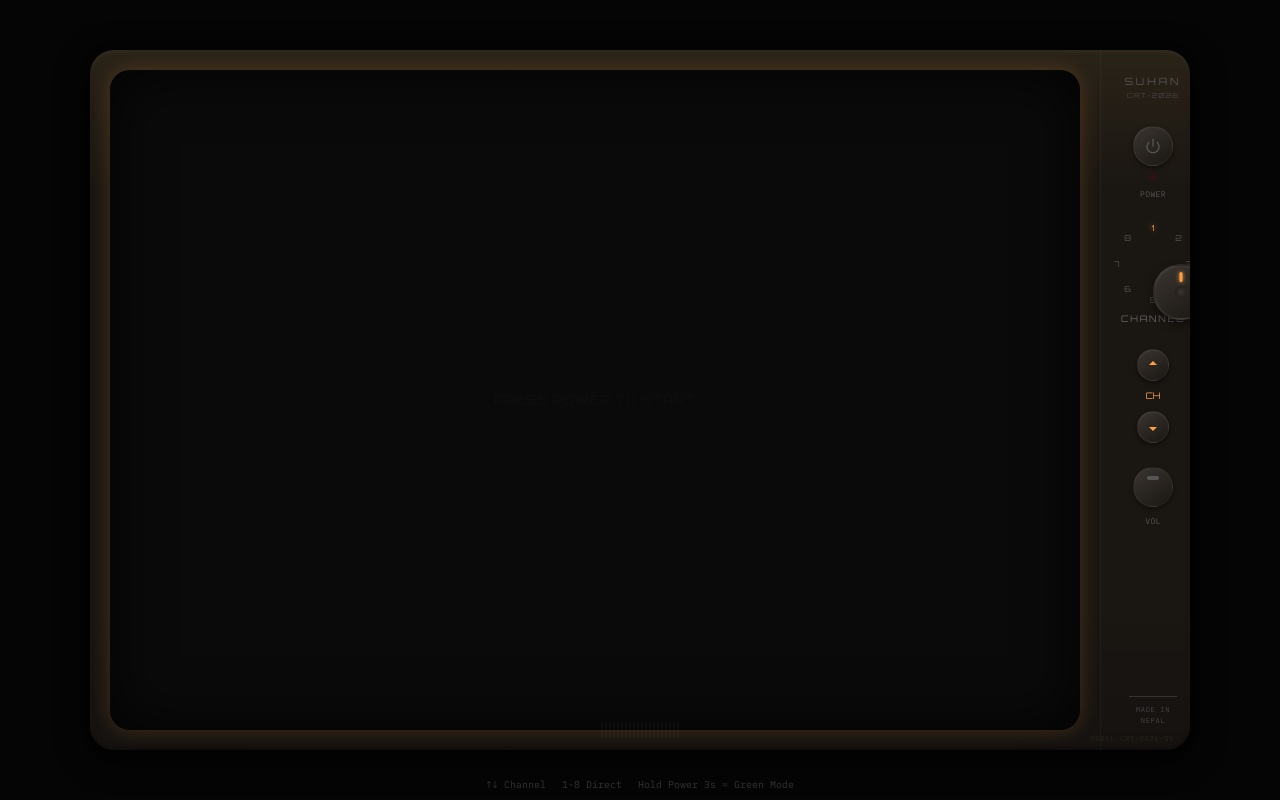
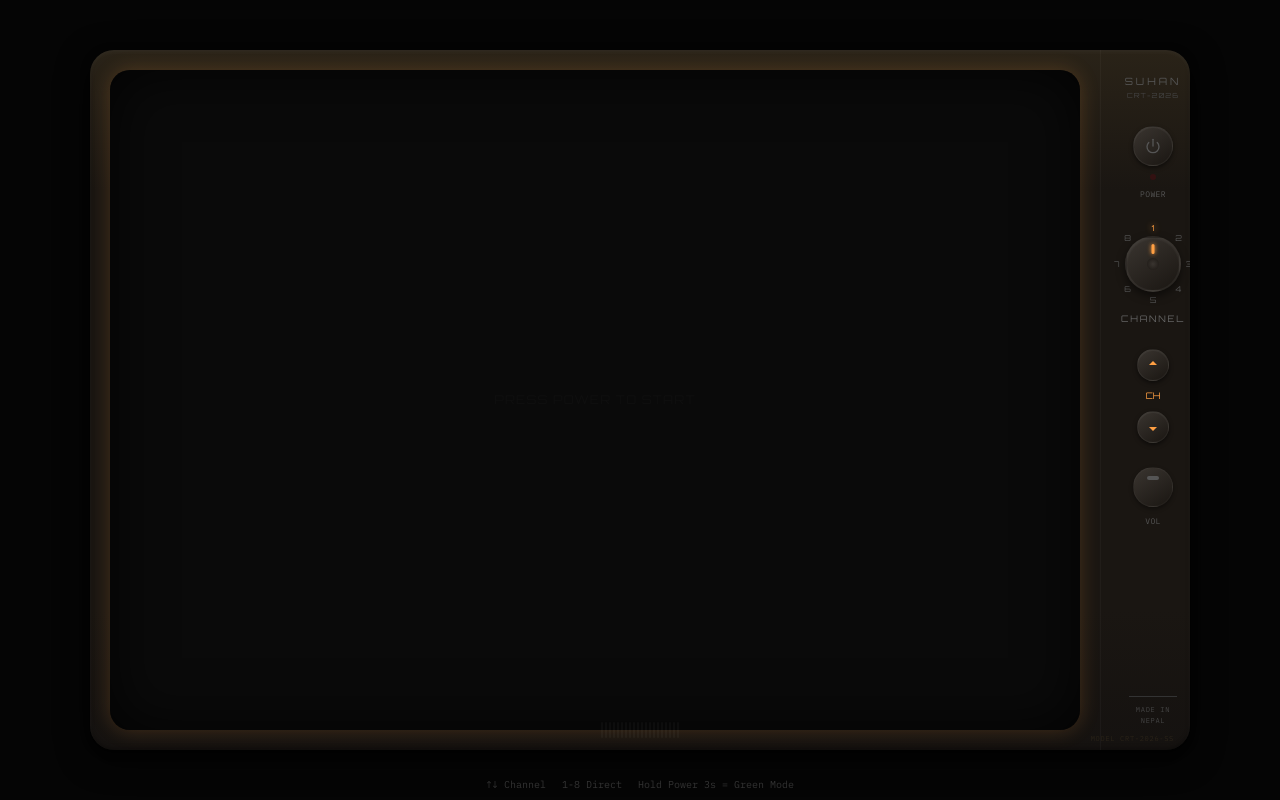
Before and after one commit to suhanstha09/SuhanShrestha_protfolio, a Next.js app: page / in a window 1280 px wide. Built offline with nearby package versions, Linux system fonts and the light colour scheme.

Commit message:
refactor RotaryDial component to adjust positioning styles for the rotary knob

```diff
--- a/components/RotaryDial.tsx
+++ b/components/RotaryDial.tsx
@@ -151,8 +151,8 @@ export default function RotaryDial({
         {/* The actual rotary knob */}
         <motion.div
           ref={dialRef}
-          className="rotary-dial absolute left-1/2 top-1/2 -translate-x-1/2 -translate-y-1/2"
-          style={{ rotate: rotation }}
+          className="rotary-dial absolute left-1/2 top-1/2"
+          style={{ rotate: rotation, x: '-50%', y: '-50%' }}
           onPointerDown={handlePointerDown}
           onPointerMove={handlePointerMove}
           onPointerUp={handlePointerUp}
```
